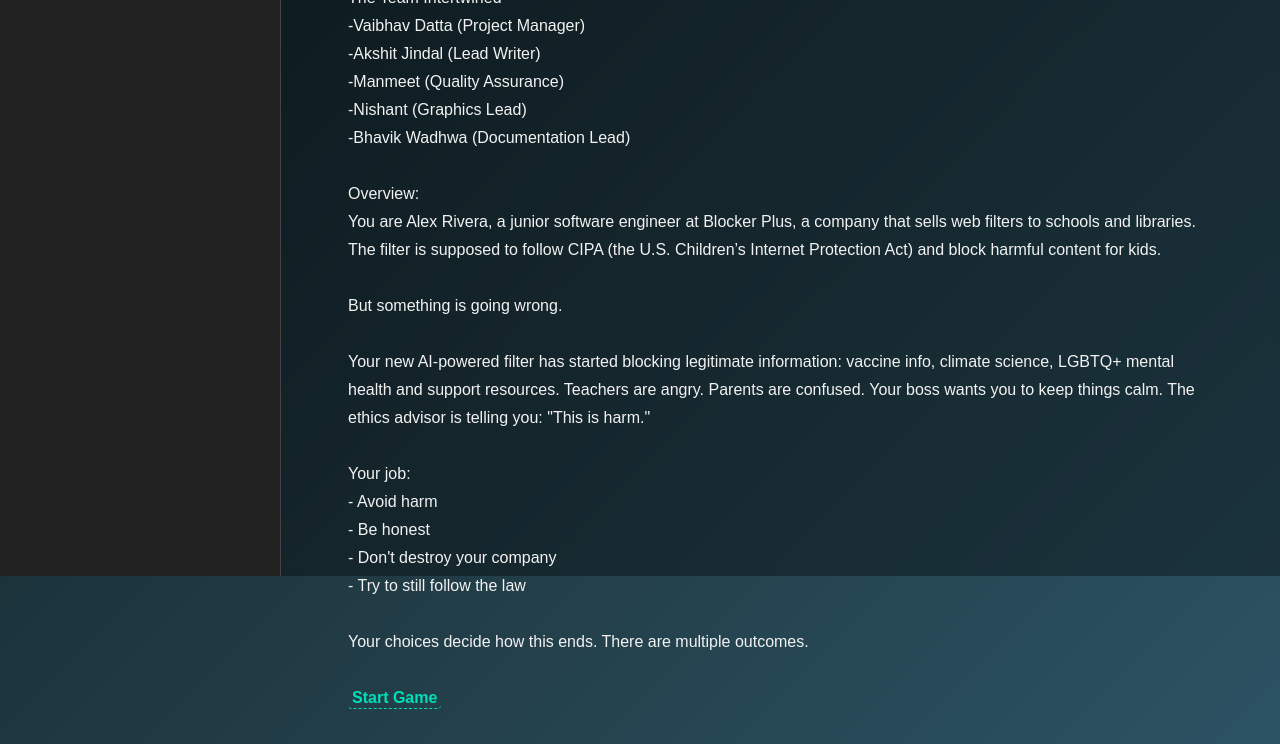
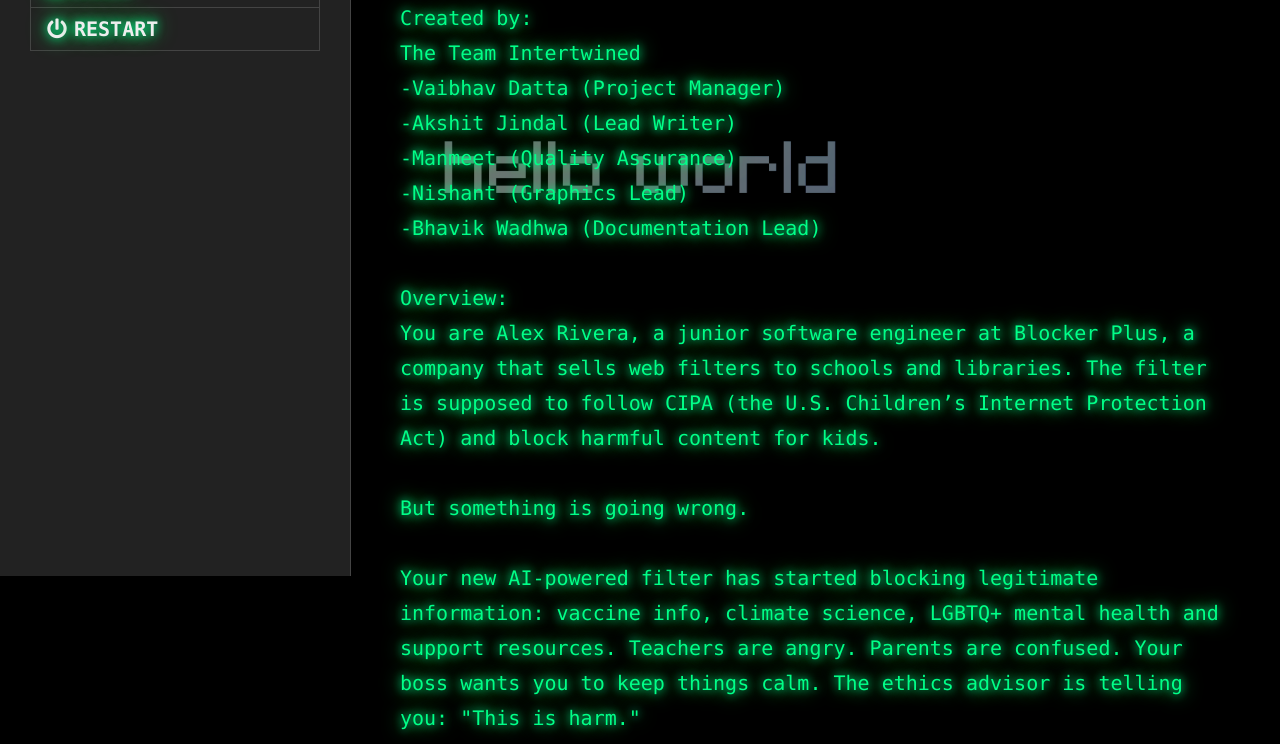
Before and after one commit to Vaibhav003-beep/Project-CIS485-UFV, a plain HTML site: page index.html in a window 1280 px wide. Shown: the part 224-968 px from the top of the page. Drawn offline with Linux system fonts and the light colour scheme.

Commit message:
Add files via upload

```diff
--- a/index.html
+++ b/index.html
@@ -104,67 +104,95 @@
 		<div id="init-lacking"><p>Browser lacks capabilities required to play.</p><p>Upgrade or switch to another browser.</p></div>
 		<div id="init-loading"><div>Loading&hellip;</div></div>
 	</div>
-	<tw-storydata name="When the Filter Fails" startnode="1" creator="Twine" creator-version="2.10.0" format="SugarCube" format-version="2.37.3" ifid="15DEC6A6-6894-4ACC-AD82-AE17D8BDA16F" options="" tags="" zoom="1" hidden><style role="stylesheet" id="twine-user-stylesheet" type="text/twine-css">body {
-  background: linear-gradient(135deg, #0f2027, #203a43, #2c5364);
-  color: #f2f2f2;
-  font-family: "Poppins", sans-serif;
+	<tw-storydata name="When the Filter Fails" startnode="1" creator="Twine" creator-version="2.10.0" format="SugarCube" format-version="2.37.3" ifid="15DEC6A6-6894-4ACC-AD82-AE17D8BDA16F" options="" tags="" zoom="1" hidden><style role="stylesheet" id="twine-user-stylesheet" type="text/twine-css">/* === GLOBAL CYBER-THEME STYLING === */
+body {
+  background-image: url("https://raw.githubusercontent.com/Vaibhav003-beep/Project-CIS485-UFV/main/Image2.png");
+  background-size: cover;
+  background-position: center;
+  background-attachment: fixed;
+  background-repeat: repeat;
+  font-family: "Consolas", "Courier New", monospace;
+  line-height: 1.6;
+  text-align: left;
+  color: #00ff88;
+  font-size:20px;
 }
 
+/* Dim overlay for readability */
 body::before {
   content: "";
   position: fixed;
   top: 0; left: 0;
   width: 100%; height: 100%;
-  background: rgba(0, 0, 0, 0.35);
-  backdrop-filter: blur(3px);
+  background: rgba(0, 0, 0, 0.55);
   z-index: -1;
 }
 
-
-tw-passage {
-  padding: 2em;
-  border-radius: 12px;
-  background: rgba(255,255,255,0.05);
+/* Force text left-aligned and glowing */
+#story, #passages, .passage, .passage .content {
+  text-align: left !important;
+  color: #00ff88 !important;
+  text-shadow: 0 0 10px #00ff99, 0 0 20px #00ff55; /* glow effect */
 }
 
-/* Clean cyber-theme links (no injected text) */
+/* Apply same glow to headings and paragraphs */
+h1, h2, h3, h4, h5, h6, p, ul, ol, blockquote {
+  color: #00ff88 !important;
+  text-shadow: 0 0 10px #00ff99, 0 0 20px #00ff55;
+  text-align: left !important;
+}
+
+/* Matching glowing links */
 a {
-  color: #00e0b8;
-  font-weight: 600;
+  color: #00ff88;
+  font-weight: bold;
   text-decoration: none;
+  text-shadow: 0 0 10px #00ff99, 0 0 20px #00ff55;
   transition: color 0.3s ease, text-shadow 0.3s ease;
 }
+
 a:hover {
-  color: #5fffe0;
-  text-shadow: 0 0 8px #00ffc8;
-}
-a:visited { color: #66b2ff; }
-
-.link-internal {
-  border-bottom: 1px dashed #00e0b8;
-  padding: 2px 4px;
-  border-radius: 4px;
-}
-.link-internal:hover {
-  border-bottom: 1px solid #5fffe0;
-  background-color: rgba(0,224,184,0.1);
+  color: #00ffaa;
+  text-shadow: 0 0 15px #00ffcc, 0 0 30px #00ffaa;
 }
 
-/* Hard reset: stop anything from injecting text around links */
-a::before,
-a::after,
-.link-internal::before,
-.link-internal::after,
-.link-external::before,
-.link-external::after {
-  content: none !important;
+/* Make sure container isn’t centered */
+#passages {
+  display: block !important;
+  margin: 0 auto !important;
+  text-align: left !important;
 }
 
-/* common culprits — delete if present */
-a::before { content: "[[link]]"; }
-.link-internal::before { content: "[[link]]"; }
-*[data-type]::before { content: attr(data-type); }  /* shows “link”, “button”, etc. */
-a::before { content: "[" attr(data-type) "] "; }     /* another debug pattern */</style><script role="script" id="twine-user-script" type="text/twine-javascript"></script><tw-passagedata pid="1" name="Info Page" tags="" position="100,400" size="100,100">Intertwined Presents
+/* Force left alignment in SugarCube */
+#passages {
+  display: block !important;
+  text-align: left !important;
+  margin: 0 !important;
+  justify-content: flex-start !important;  /* in case a flex layout was set */
+  align-items: flex-start !important;
+}
+
+.passage,
+.passage .content {
+  text-align: left !important;
+}
+
+/* Also left-align headings and lists just in case */
+h1, h2, h3, h4, h5, h6,
+p, ul, ol, blockquote {
+  text-align: left !important;
+}
+
+/* If a theme made the whole body centered via flex, neutralize it */
+html, body {
+  display: block !important;
+}
+
+/* Keep your green text */
+#story, #passages, .passage, .passage .content, body {
+  color: #00ff88 !important;
+}
+</style><script role="script" id="twine-user-script" type="text/twine-javascript"></script><tw-passagedata pid="1" name="Info Page" tags="" position="100,400" size="100,100">Intertwined Presents
 When the Filter Fails
 Inspired by ACM Case Study: Malicious Inputs to Content Filters
 ACM Ethics Link: https://ethics.acm.org/code-of-ethics
@@ -296,9 +324,7 @@
 
 You nod. Casey looks stressed but doesn’t fight you.
 
-Part of this plan means actually talking to the people who were harmed.
-
-&lt;&lt;set $hasHeardUsers = true&gt;&gt;
+Part of this plan means actually talking to the people who were harmed.&lt;&lt;set $hasHeardUsers = true&gt;&gt;
 
 [[Meet with the schools and parents -&gt;Scene 4C - User Voices]]
 </tw-passagedata><tw-passagedata pid="9" name="Scene 4B - Rebrand Calm" tags="" position="1350,725" size="100,100">Rebrand Calm
@@ -343,9 +369,7 @@
 
 [[Admit bias publicly and outline the fix -&gt;Ending 1 - Responsible Developer]]
 [[Deny problem, say it&#39;s isolated and already solved -&gt;Ending 2 - Quiet Fixer]]
-[[Cover it completely and say nothing went wrong -&gt;Ending 3 - Corporate Fallout]]
-
-&lt;&lt;if $hasHeardUsers is true&gt;&gt;
+[[Cover it completely and say nothing went wrong -&gt;Ending 3 - Corporate Fallout]]&lt;&lt;if $hasHeardUsers is true&gt;&gt;
 [[Propose an open retraining program with schools -&gt;Ending 4 - Collaborative Rebuild]]
 &lt;&lt;/if&gt;&gt;
 </tw-passagedata><tw-passagedata pid="12" name="Ending 1 - Responsible Developer" tags="" position="2025,150" size="100,100">Responsible Developer
```
